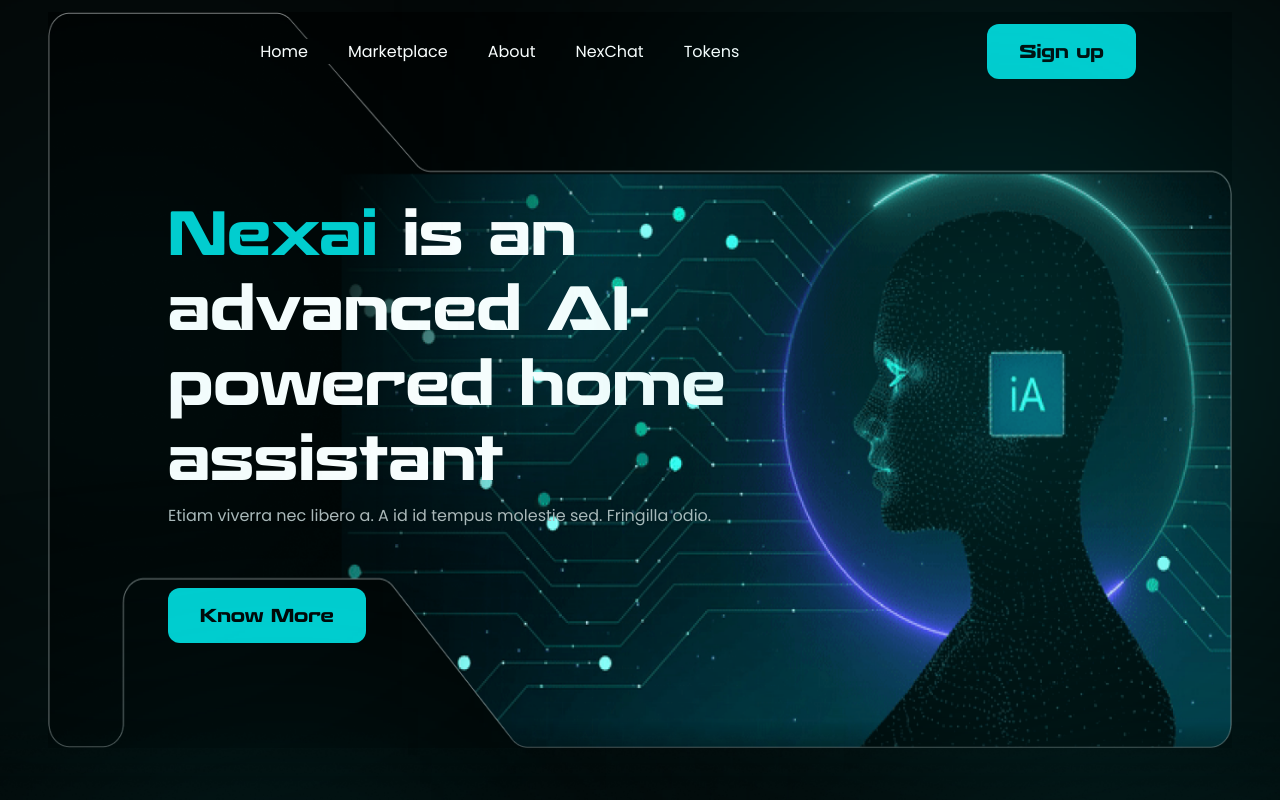
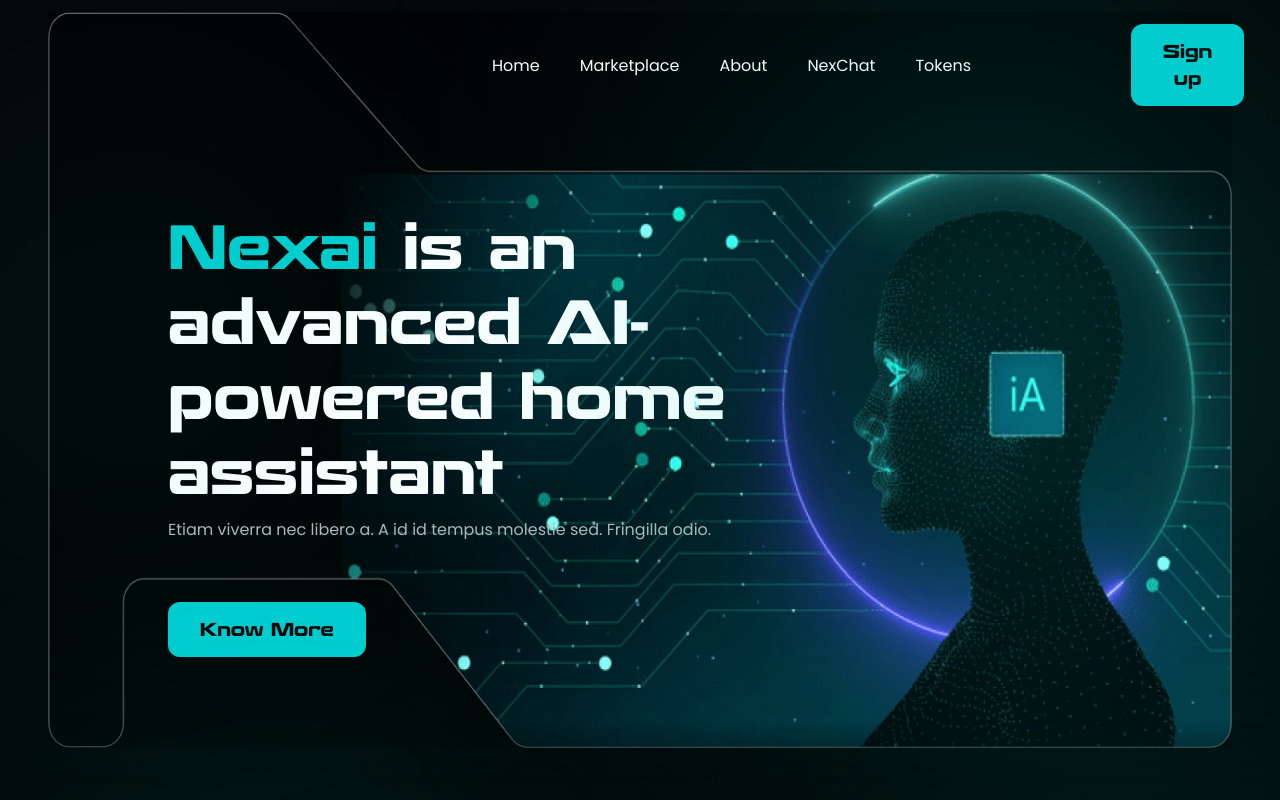
Before and after one commit to mohini-442/naxai, a React (Create React App) app: page / in a window 1280 px wide. Shown: the top 800 px of the page. Built offline with nearby package versions, Linux system fonts and the light colour scheme.

Commit message:
add margin

```diff
--- a/src/components/Myheader.jsx
+++ b/src/components/Myheader.jsx
@@ -18,7 +18,7 @@ function Myheader() {
                         <div className='hidden lg:block'></div>
                         <ul
                             className={`${nav ? "left-[-100%]" : "left-0"}
-            max-lg:fixed max-lg:top-0 max-lg:h-full max-lg:w-full max-lg:z-[7] bg-black max-lg:transition-all max-lg:ease-linear max-lg:duration-300 max-lg:min-h-screen max-lg:flex-col max-lg:justify-center flex gap-10 items-center`}
+            max-lg:fixed max-lg:top-0 max-lg:h-full max-lg:w-full max-lg:z-[7] lg:ml-80 bg-black max-lg:transition-all max-lg:ease-linear max-lg:duration-300 max-lg:min-h-screen max-lg:flex-col max-lg:justify-center flex gap-10 items-center`}
                         >
                             <li onClick={() => setNav(!nav)}><a href="#home"
                                 className="text-white relative after:absolute after:w-0 after:h-[1px] hover:after:absolute after:bottom-[-5px] hover:after:w-full hover:text-[#02CDCF] after:left-[50%] transition-all duration-500 after:hover:left-0 after:transition-all after:duration-500 hover:after:bg-[#02CDCF] font-poppins font-normal text-[16px]" >Home
```
